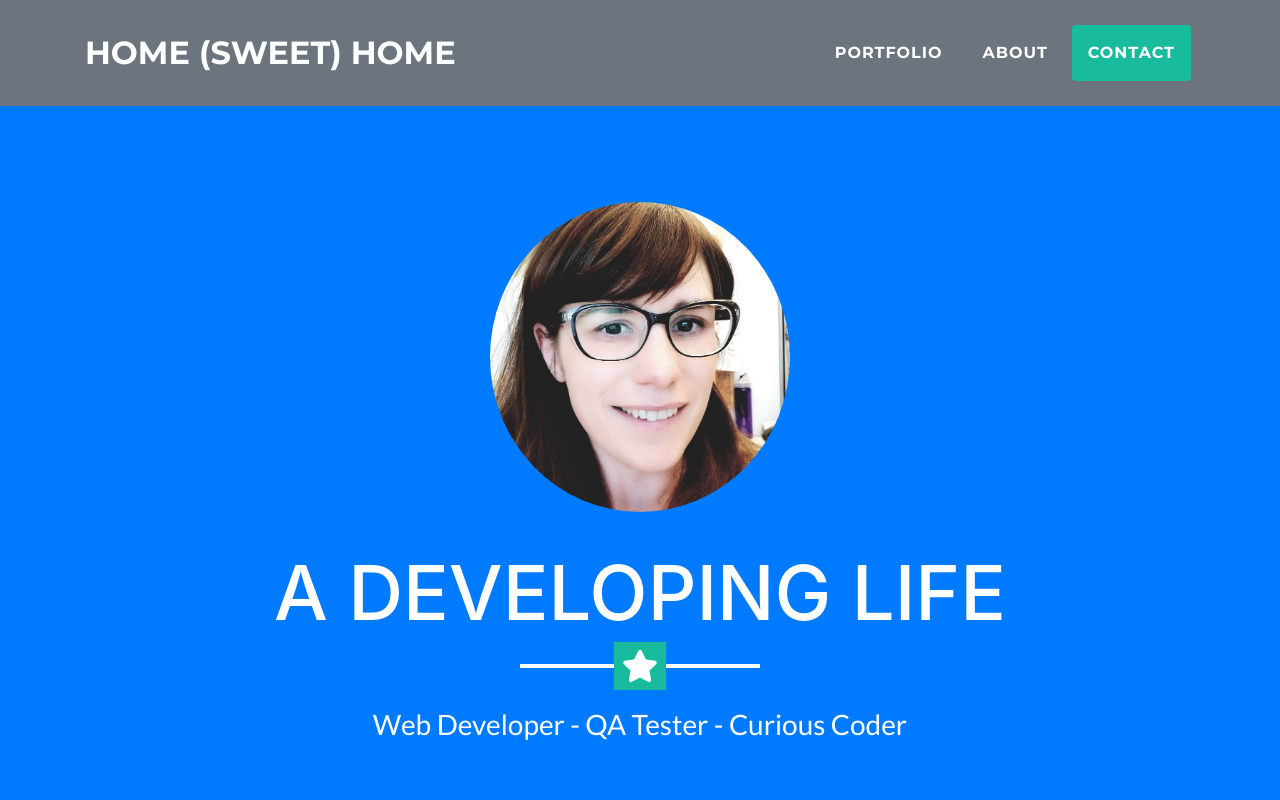
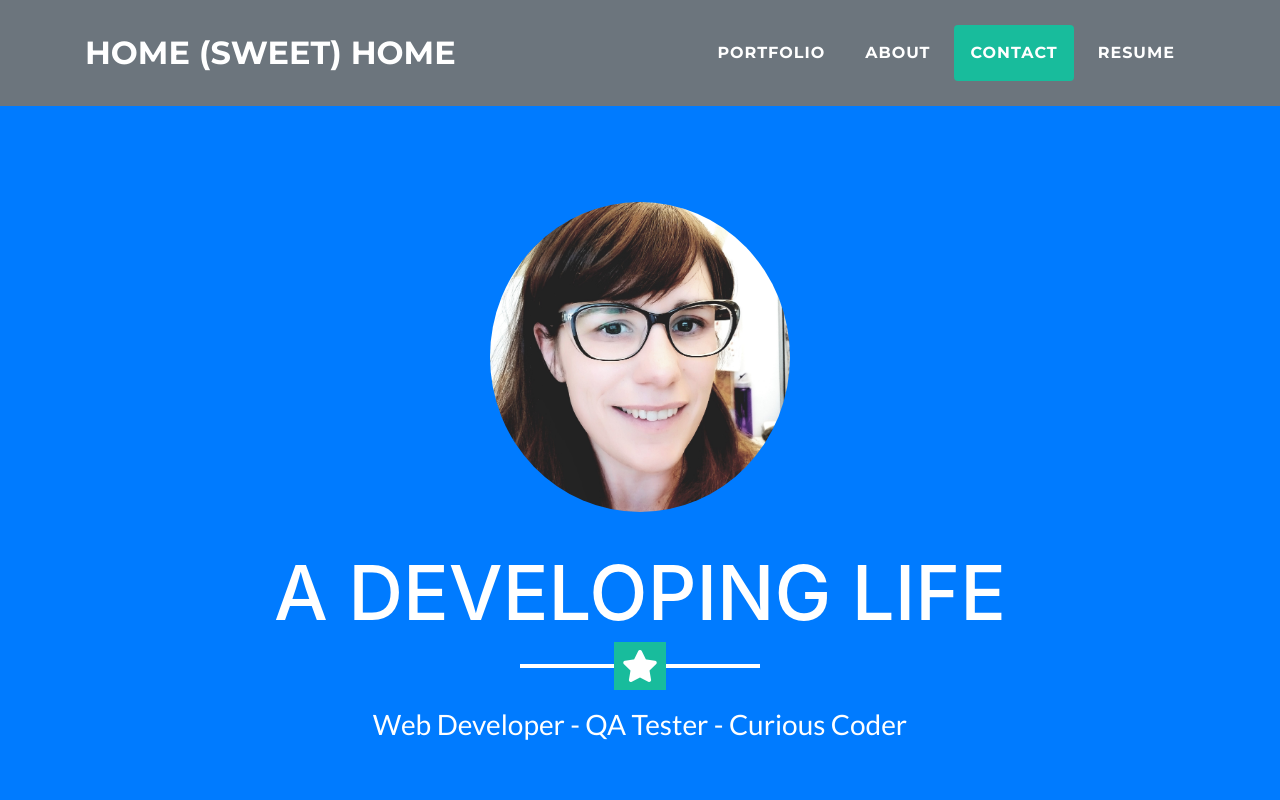
Before and after one commit to tiffnlewis/A-Developing-Life, a website with bundled scripts: page index.html in a window 1280 px wide. Shown: the top 800 px of the page. Built offline with nearby package versions, Linux system fonts and the light colour scheme.

Commit message:
added resume

```diff
--- a/index.html
+++ b/index.html
@@ -49,6 +49,9 @@
           </li>
           <li class="nav-item mx-0 mx-lg-1">
             <a class="nav-link py-3 px-0 px-lg-3 rounded js-scroll-trigger" href="#contact">Contact</a>
+          </li>
+          <li class="nav-item mx-0 mx-lg-1">
+            <a class="nav-link py-3 px-0 px-lg-3 rounded js-scroll-trigger" href="resume.pdf">Resume</a>
           </li>
         </ul>
       </div>
```
Also changed, not shown: 2 other files.
